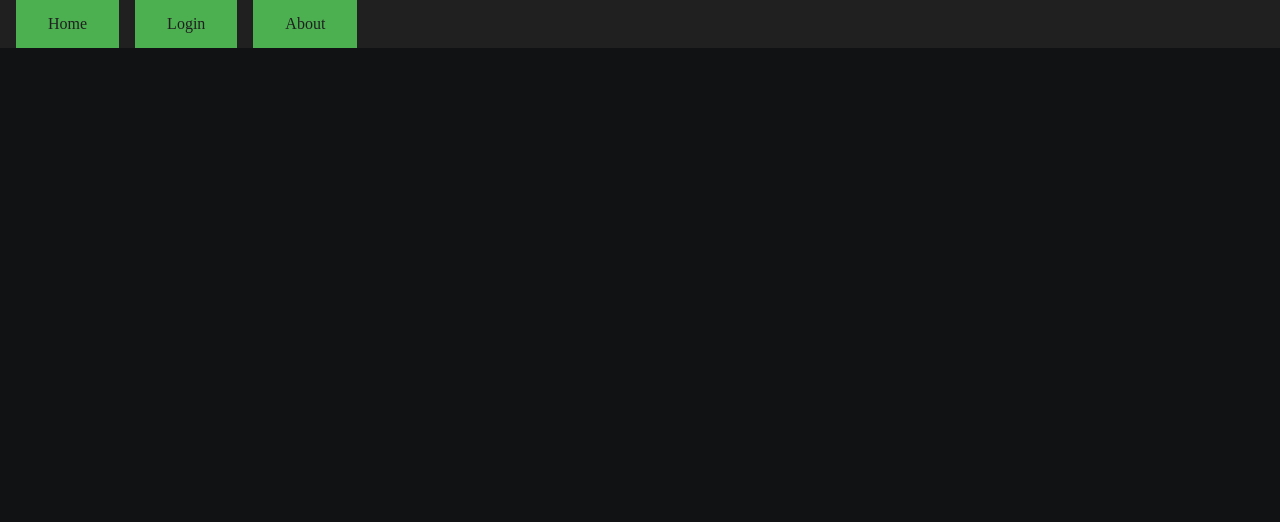
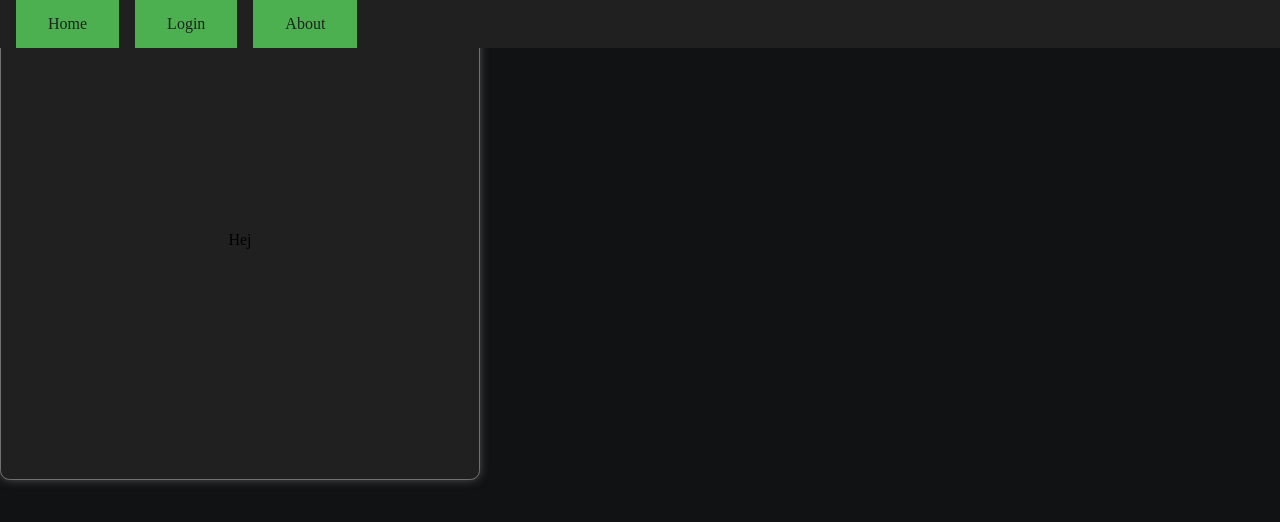
Before and after one commit to GamersCodeAcademy/website-skola, a React (Create React App) app: page /about in a window 1280 px wide. Shown: the top 522 px of the page. Built offline with nearby package versions, Linux system fonts and the light colour scheme.

Commit message:
Box on about page

```diff
--- a/src/About.js
+++ b/src/About.js
@@ -1,9 +1,14 @@
 import React from 'react';
 import './global.css'
+import './login.css'
 
 function About(){
     return (
-	<p>Hej</p>
+	<div className="wrapper">
+	    <div className="box">
+		<p>Hej</p>
+	    </div>
+	</div>
     )
 };
 
```
